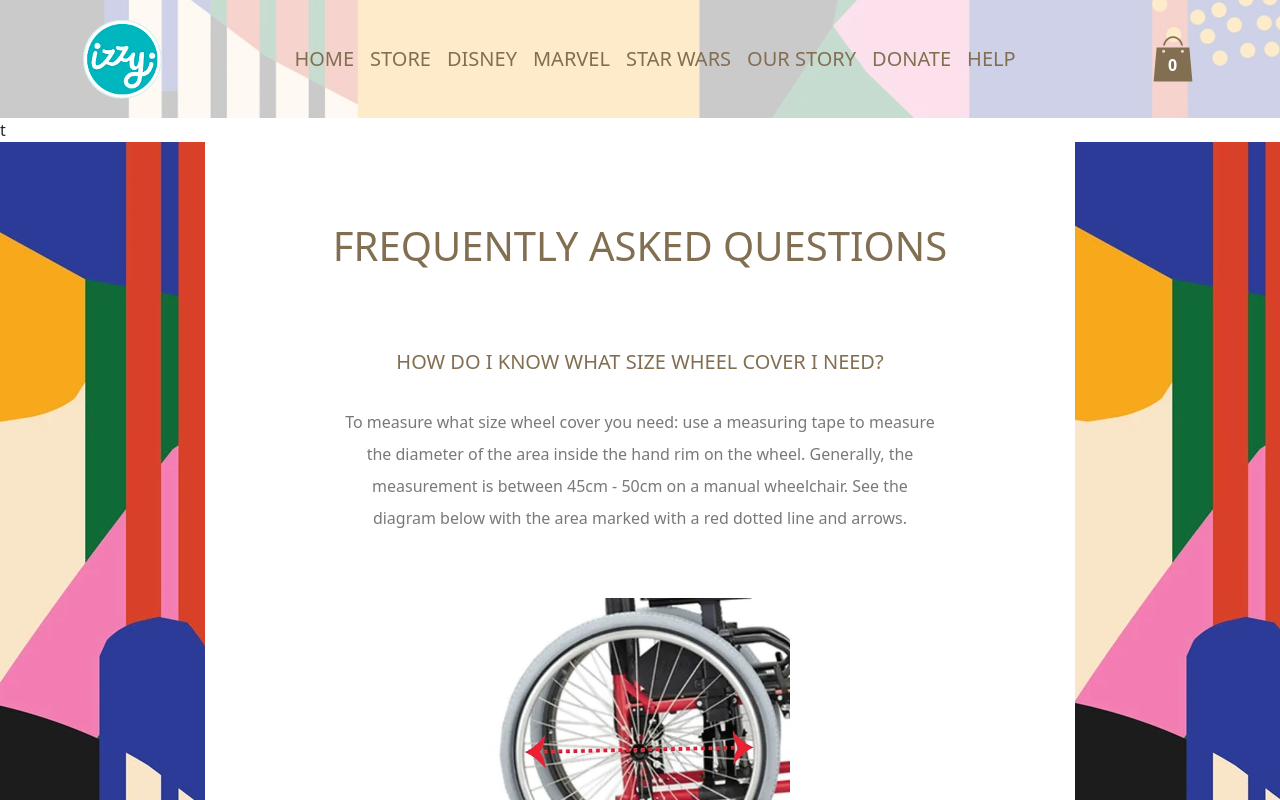
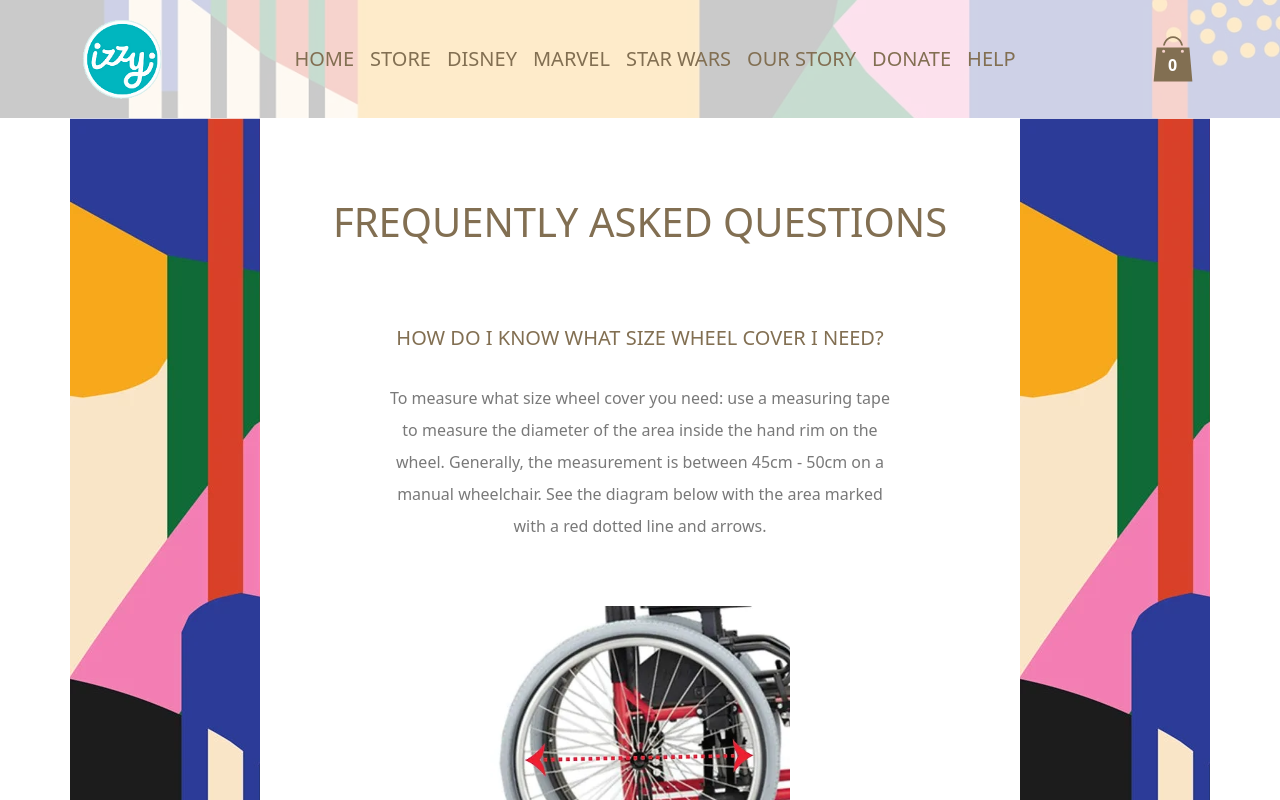
Before and after one commit to Kimiolivero666/Izzy-wheels, a React (Vite) app: page /help in a window 1280 px wide. Shown: the top 800 px of the page. Built offline with nearby package versions, Linux system fonts and the light colour scheme; a web font is replaced by a local one.

Commit message:
fin Help

```diff
--- a/src/page/help/Help.jsx
+++ b/src/page/help/Help.jsx
@@ -4,16 +4,17 @@ import b953 from '../../assets/help/b953.webp'
 import Guide from '../../assets/help/Guide.webp'
 import gte from '../../assets/help/gte.webp'
 import { BrownBotton } from '../../components/brownBotton/BrownBotton'
-import { Col, Row } from 'react-bootstrap'
+import { Col, Container, Row } from 'react-bootstrap'
 
 const Help = () => {
 
     return (
         <div className='Help'>
             <div className="help-container">
-                <img src={b953} alt="" />t
+                <img src={b953} alt="" />
 
                 <div className='box-container'>
+                    <Container>
                     <Row>
                         <Col md={2} className='bgr'></Col>
                         <Col md={8} bg-danger>
@@ -69,6 +70,7 @@ const Help = () => {
                     </Col>
                     <Col md={2} className='bgr'></Col>
                     </Row>
+                    </Container>
                 </div>
             </div>
         </div>
```
